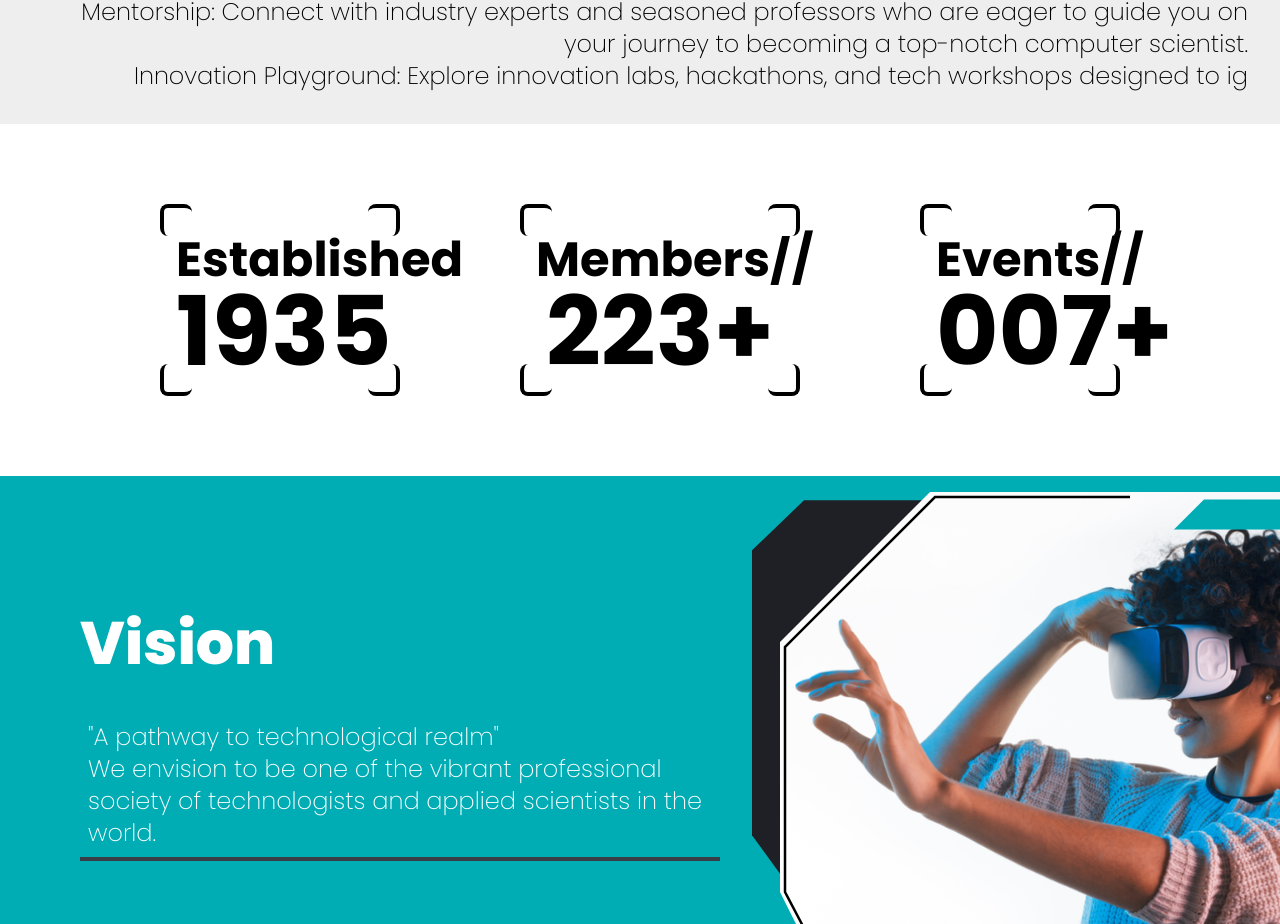
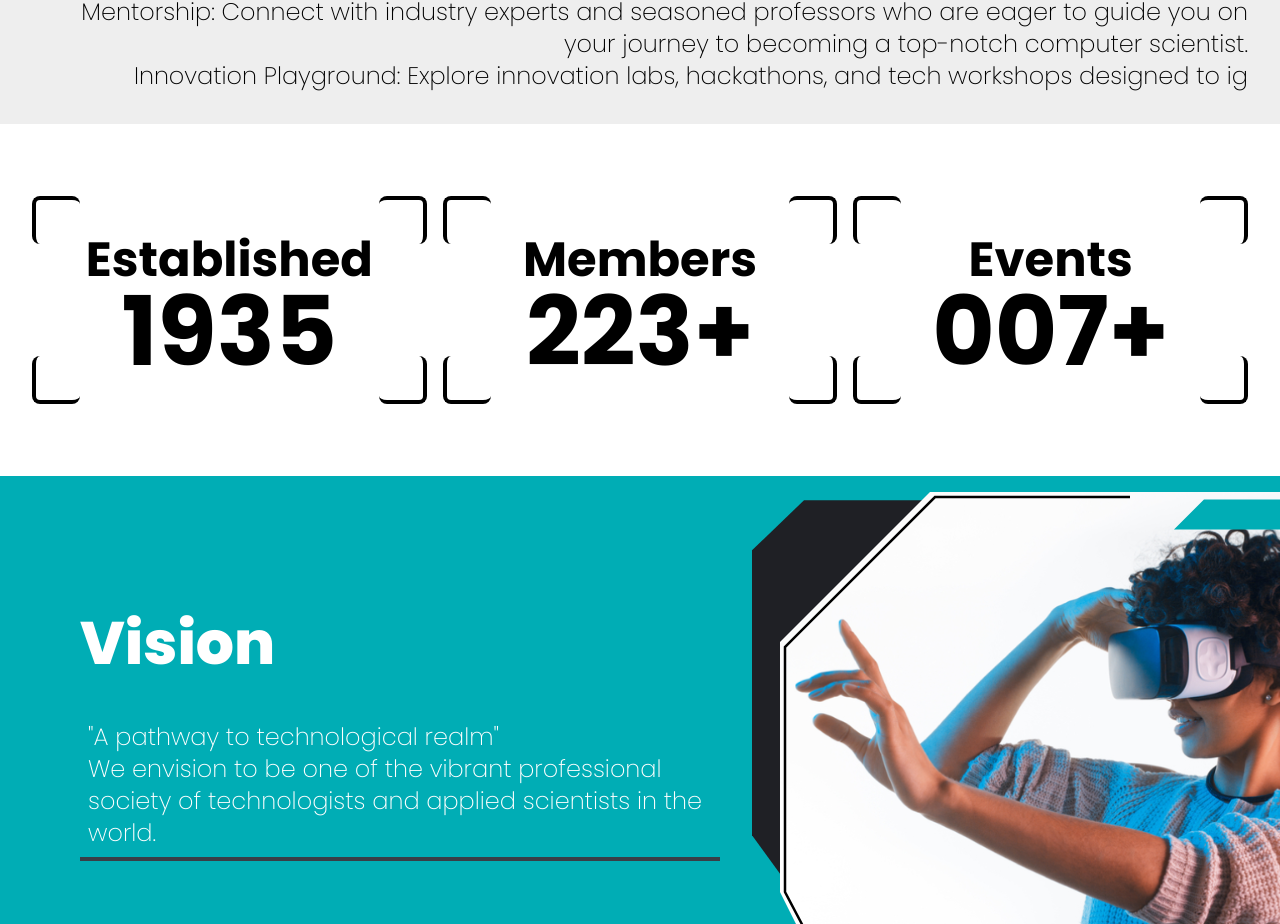
Before and after one commit to agastus047/iei-cse-tkmce, a Next.js app: page / in a window 1280 px wide. Shown: the part 1139-2063 px from the top of the page. Built offline with nearby package versions, Linux system fonts and the light colour scheme.

Commit message:
changed the details bar

```diff
--- a/src/components/Details.jsx
+++ b/src/components/Details.jsx
@@ -2,30 +2,32 @@ import React from 'react';
 
 function Details() {
   return (
-    <div className="bg-white h-auto">
-      <div className="bg-white py-3 md:py-0 md:grid md:grid-cols-3 gap-10">
-        <div className="ml-20 mr-20 mt-5 md:mr-0 md:ml-40 md:mt-20 md:mb-20 relative bg-white h-auto p-4 text-center">
-          <div className="absolute top-0 left-0 w-8 h-8 bg-white border-t-4 border-l-4 border-black rounded-lg"></div>
-          <div className="absolute top-0 right-0 w-8 h-8 bg-white border-t-4 border-r-4 border-black rounded-lg"></div>
-          <div className="absolute bottom-0 left-0 w-8 h-8 bg-white border-b-4 border-l-4 border-black rounded-lg"></div>
-          <div className="absolute bottom-0 right-0 w-8 h-8 bg-white border-b-4 border-r-4 border-black rounded-lg"></div>
-          <h1 className='text-xl mt-4 md:text-5xl font-Poppins font-bold'>Established</h1>
+    <div className="bg-white p-4 md:p-8">
+      <div className="grid mt-10 mb-10 grid-cols-1 md:grid-cols-3 gap-4">
+        <div className="relative bg-white p-4 md:p-6 text-center rounded-lg">
+          <div className="absolute top-0 left-0 w-12 h-12 bg-white border-t-4 border-l-4 border-black rounded-lg"></div>
+          <div className="absolute top-0 right-0 w-12 h-12 bg-white border-t-4 border-r-4 border-black rounded-lg"></div>
+          <div className="absolute bottom-0 left-0 w-12 h-12 bg-white border-b-4 border-l-4 border-black rounded-lg"></div>
+          <div className="absolute bottom-0 right-0 w-12 h-12 bg-white border-b-4 border-r-4 border-black rounded-lg"></div>
+          <h1 className='text-xl md:text-5xl font-Poppins font-bold mt-4'>Established</h1>
           <h2 className='text-2xl md:text-8xl font-Poppins font-bold'>1935</h2>
         </div>
-        <div className="ml-20 mr-20 mt-5 md:ml-20 md:mr-10 md:mt-20 md:mb-20 h-auto relative bg-white p-4 text-center">
-          <div className="absolute top-0 left-0 w-8 h-8 bg-white border-t-4 border-l-4 border-black rounded-lg"></div>
-          <div className="absolute top-0 right-0 w-8 h-8 bg-white border-t-4 border-r-4 border-black rounded-lg"></div>
-          <div className="absolute bottom-0 left-0 w-8 h-8 bg-white border-b-4 border-l-4 border-black rounded-lg"></div>
-          <div className="absolute bottom-0 right-0 w-8 h-8 bg-white border-b-4 border-r-4 border-black rounded-lg"></div>
-          <h1 className='text-xl mt-4 md:text-5xl font-Poppins font-bold'>Members//</h1>
+
+        <div className="relative bg-white p-4 md:p-6 text-center mt-4 md:mt-0 rounded-lg">
+          <div className="absolute top-0 left-0 w-12 h-12 bg-white border-t-4 border-l-4 border-black rounded-lg"></div>
+          <div className="absolute top-0 right-0 w-12 h-12 bg-white border-t-4 border-r-4 border-black rounded-lg"></div>
+          <div className="absolute bottom-0 left-0 w-12 h-12 bg-white border-b-4 border-l-4 border-black rounded-lg"></div>
+          <div className="absolute bottom-0 right-0 w-12 h-12 bg-white border-b-4 border-r-4 border-black rounded-lg"></div>
+          <h1 className='text-xl md:text-5xl font-Poppins font-bold mt-4'>Members</h1>
           <h2 className='text-2xl md:text-8xl font-Poppins font-bold'>223+</h2>
         </div>
-        <div className="ml-20 mr-20 mt-5 mb-5 md:ml-10 md:mr-40 md:mt-20 md:mb-20  h-auto relative bg-white p-4 text-center">
-          <div className="absolute top-0 left-0 w-8 h-8 bg-white border-t-4 border-l-4 border-black rounded-lg"></div>
-          <div className="absolute top-0 right-0 w-8 h-8 bg-white border-t-4 border-r-4 border-black rounded-lg"></div>
-          <div className="absolute bottom-0 left-0 w-8 h-8 bg-white border-b-4 border-l-4 border-black rounded-lg"></div>
-          <div className="absolute bottom-0 right-0 w-8 h-8 bg-white border-b-4 border-r-4 border-black rounded-lg"></div>
-          <h1 className='text-xl mt-4 md:text-5xl font-Poppins font-bold'>Events//</h1>
+
+        <div className="relative bg-white p-4 md:p-6 text-center mt-4 md:mt-0 rounded-lg">
+          <div className="absolute top-0 left-0 w-12 h-12 bg-white border-t-4 border-l-4 border-black rounded-lg"></div>
+          <div className="absolute top-0 right-0 w-12 h-12 bg-white border-t-4 border-r-4 border-black rounded-lg"></div>
+          <div className="absolute bottom-0 left-0 w-12 h-12 bg-white border-b-4 border-l-4 border-black rounded-lg"></div>
+          <div className="absolute bottom-0 right-0 w-12 h-12 bg-white border-b-4 border-r-4 border-black rounded-lg"></div>
+          <h1 className='text-xl md:text-5xl font-Poppins font-bold mt-4'>Events</h1>
           <h2 className='text-2xl md:text-8xl font-Poppins font-bold'>007+</h2>
         </div>
       </div>
```
